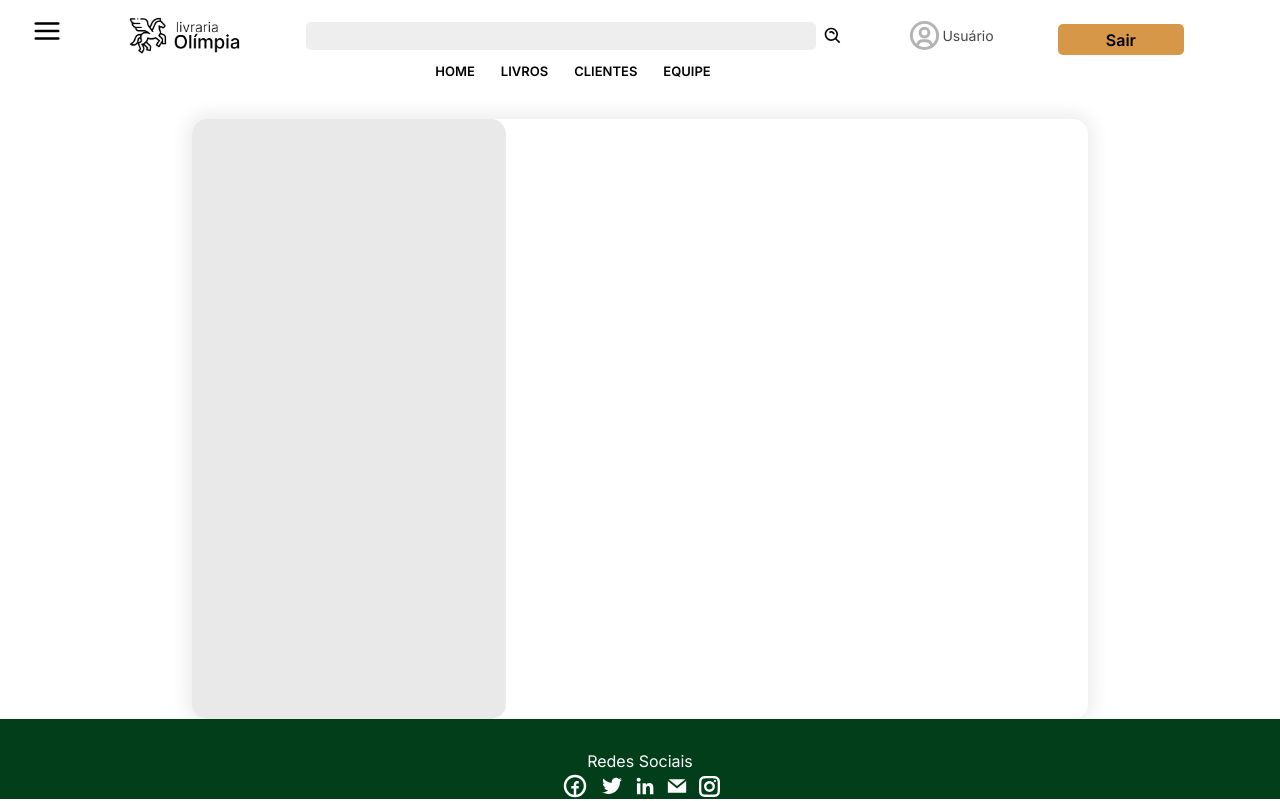
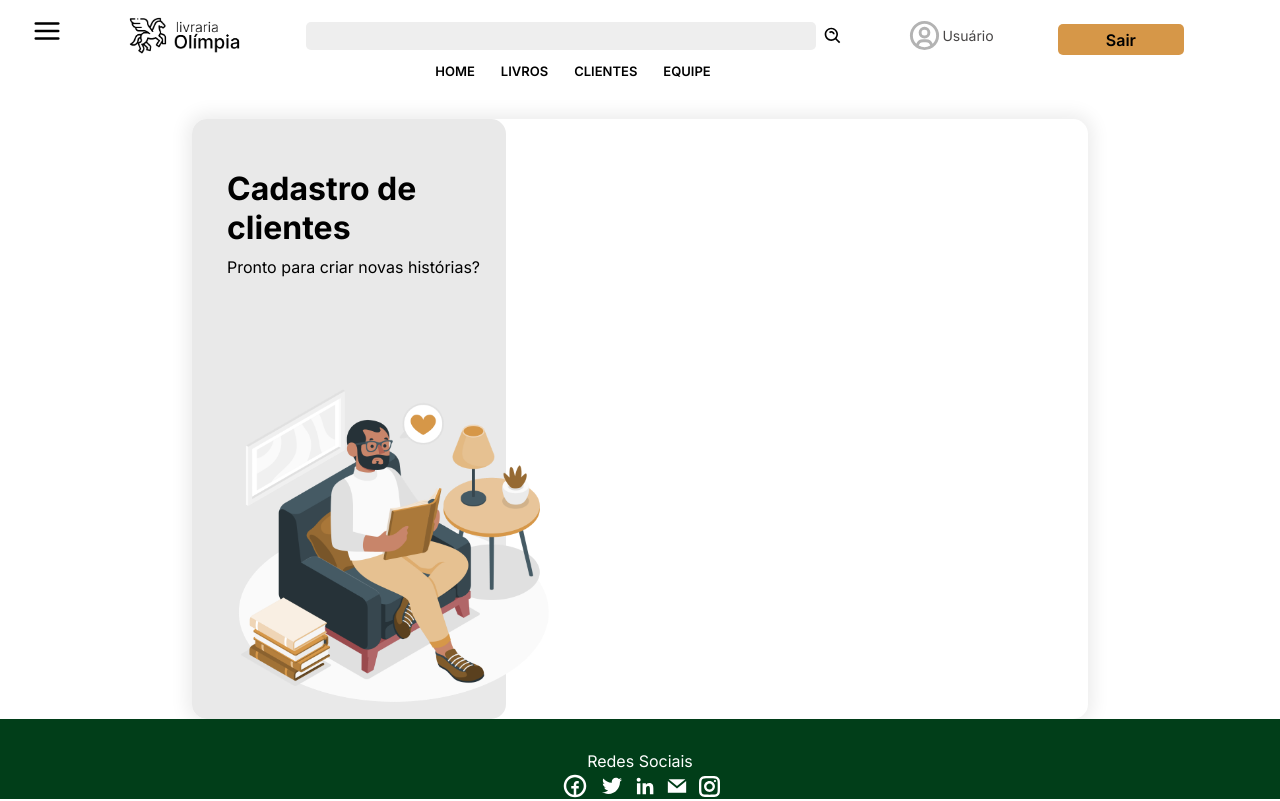
Before and after one commit to Sara-Lirio/Olimpia_App, a React (Vite) app: page /cadastroCliente in a window 1280 px wide. Built offline with nearby package versions, Linux system fonts and the light colour scheme.

Commit message:
adicionando titulos e ajustando seus posicionamentos

```diff
--- a/src/Pages/CadastroCliente/CadastroCliente.jsx
+++ b/src/Pages/CadastroCliente/CadastroCliente.jsx
@@ -6,8 +6,9 @@ import ManReading from '../../assets/man-reading.png';
 const DivTitulos = styled.div`
   display: flex;
   flex-direction: column;
-  justify-content: space-around;
   padding: 0.5rem;
+  padding-top: 50px;
+  gap: 10px;
   background-color: #e9e9e9;
   align-items: flex-start;
   border-radius: 15px;
@@ -28,6 +29,7 @@ const DivGeral = styled.form`
 
 const Img = styled.img`
   width: 330px;
+  margin-top: 90px;
 `;
 
 const CadastroCliente = () => {
@@ -35,7 +37,11 @@ const CadastroCliente = () => {
     <div>
       <Header />
       <DivGeral>
-        <DivTitulos></DivTitulos>
+        <DivTitulos>
+          <h1>Cadastro de clientes</h1>
+          <p>Pronto para criar novas histórias?</p>
+          <Img src={ManReading} alt="" />
+        </DivTitulos>
       </DivGeral>
     </div>
   );
```
